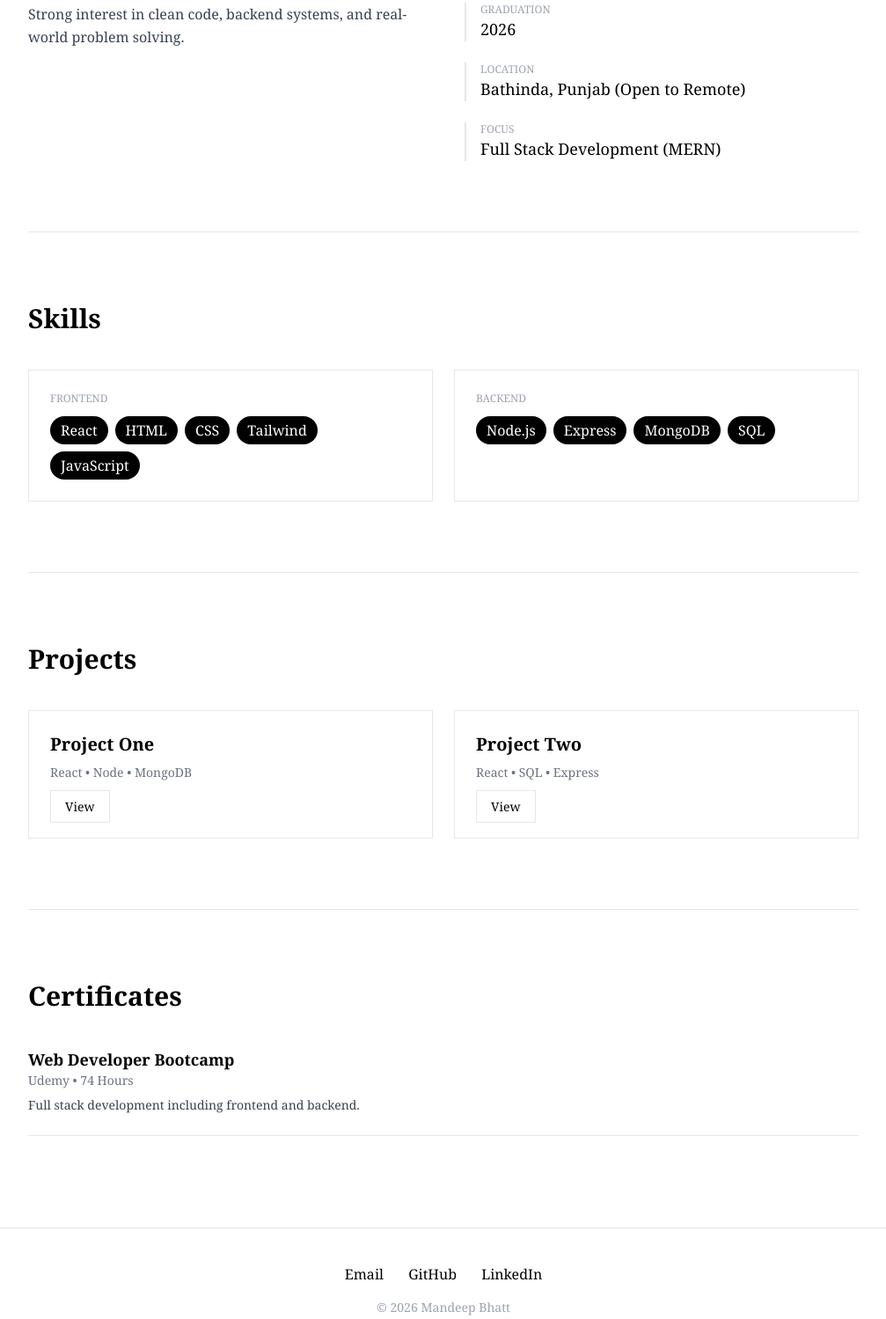
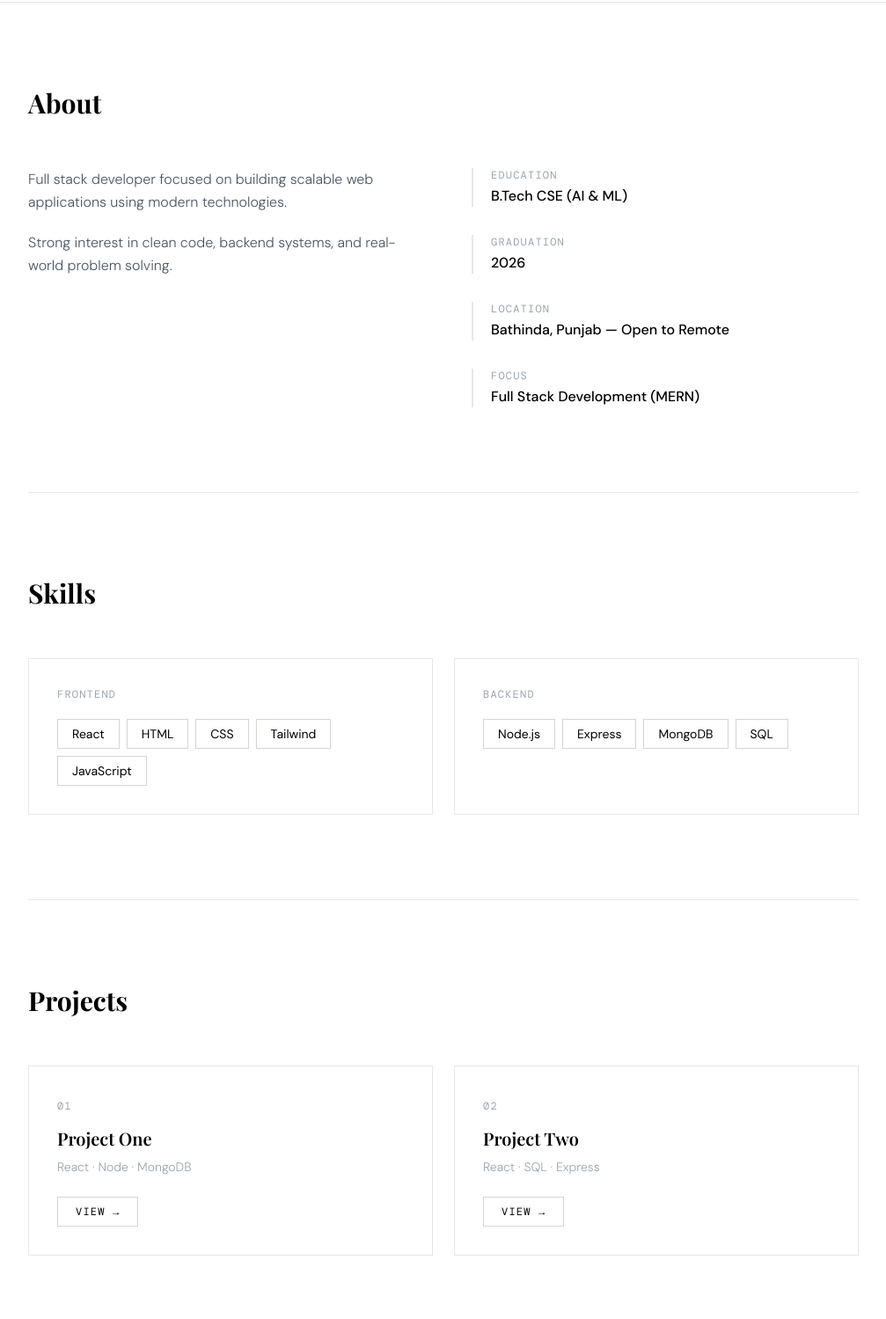
Before and after one commit to mandeeep03/My-Portfolio, a website: page public/index.html in a window 1280 px wide. Shown: the part 498-1997 px from the top of the page at 88% size, without its empty margins (136-1143 px from the left). Drawn offline with nearby package versions, Linux system fonts and the light colour scheme.

Commit message:
added tailwind

```diff
--- a/public/index.html
+++ b/public/index.html
@@ -4,142 +4,274 @@
 <head>
     <meta charset="UTF-8" />
     <meta name="viewport" content="width=device-width, initial-scale=1.0" />
-    <title>Mandeep Bhatt - Full Stack Developer</title>
+    <title>Mandeep Bhatt — Full Stack Developer</title>
     <script src="https://cdn.tailwindcss.com"></script>
+    <link
+        href="https://fonts.googleapis.com/css2?family=Playfair+Display:wght@400;600;700&family=DM+Sans:wght@300;400;500&family=DM+Mono:wght@400;500&display=swap"
+        rel="stylesheet" />
+    <style>
+        * {
+            box-sizing: border-box;
+        }
+
+        body {
+            font-family: 'DM Sans', sans-serif;
+        }
+
+        h1,
+        h2,
+        h3 {
+            font-family: 'Playfair Display', serif;
+        }
+
+        .mono {
+            font-family: 'DM Mono', monospace;
+        }
+
+        .nav-link {
+            position: relative;
+            text-decoration: none;
+        }
+
+        .nav-link::after {
+            content: '';
+            position: absolute;
+            bottom: -2px;
+            left: 0;
+            width: 0;
+            height: 1px;
+            background: #000;
+            transition: width 0.3s ease;
+        }
+
+        .nav-link:hover::after {
+            width: 100%;
+        }
+
+        @keyframes fadeUp {
+            from {
+                opacity: 0;
+                transform: translateY(24px);
+            }
+
+            to {
+                opacity: 1;
+                transform: translateY(0);
+            }
+        }
+
+        .fade-up {
+            animation: fadeUp 0.7s ease forwards;
+            opacity: 0;
+        }
+
+        .delay-1 {
+            animation-delay: 0.1s;
+        }
+
+        .delay-2 {
+            animation-delay: 0.2s;
+        }
+
+        .delay-3 {
+            animation-delay: 0.3s;
+        }
+
+        .delay-4 {
+            animation-delay: 0.4s;
+        }
+
+        .delay-5 {
+            animation-delay: 0.5s;
+        }
+
+        .skill-tag {
+            transition: background 0.2s ease, color 0.2s ease;
+        }
+
+        .skill-tag:hover {
+            background: #000;
+            color: #fff;
+        }
+
+        .project-card {
+            transition: transform 0.25s ease, box-shadow 0.25s ease;
+        }
+
+        .project-card:hover {
+            transform: translateY(-4px);
+            box-shadow: 0 12px 32px rgba(0, 0, 0, 0.1);
+        }
+
+        .view-btn {
+            transition: background 0.2s ease, color 0.2s ease, letter-spacing 0.2s ease;
+        }
+
+        .view-btn:hover {
+            background: #000;
+            color: #fff;
+            letter-spacing: 0.08em;
+        }
+
+        .border-l-bar {
+            transition: padding-left 0.2s ease;
+        }
+
+        .border-l-bar:hover {
+            padding-left: 1.5rem;
+        }
+
+        .footer-link {
+            position: relative;
+        }
+
+        .footer-link::after {
+            content: '';
+            position: absolute;
+            bottom: -2px;
+            left: 0;
+            width: 0;
+            height: 1px;
+            background: #000;
+            transition: width 0.3s ease;
+        }
+
+        .footer-link:hover::after {
+            width: 100%;
+        }
+    </style>
 </head>
 
-<body class="bg-white text-black font-serif">
+<body class="bg-white text-black antialiased">
 
-    <nav class="fixed top-10 right-10 space-x-8 text-sm font-medium">
-        <a href="#about" class="hover:underline">About</a>
-        <a href="#skills" class="hover:underline">Skills</a>
-        <a href="#projects" class="hover:underline">Projects</a>
-        <a href="#certificates" class="hover:underline">Certificates</a>
+    <nav
+        class="fixed top-0 left-0 right-0 z-50 flex justify-between items-center px-10 py-6 bg-white border-b border-gray-100">
+        <span class="mono text-xs tracking-widest text-gray-400 uppercase">MB</span>
+        <div class="flex gap-8 text-sm font-light tracking-wide">
+            <a href="#about" class="nav-link text-gray-600 hover:text-black transition-colors">About</a>
+            <a href="#skills" class="nav-link text-gray-600 hover:text-black transition-colors">Skills</a>
+            <a href="#projects" class="nav-link text-gray-600 hover:text-black transition-colors">Projects</a>
+            <a href="#certificates" class="nav-link text-gray-600 hover:text-black transition-colors">Certificates</a>
+        </div>
     </nav>
 
-    <header class="border-b px-10 py-20">
+    <header class="pt-40 pb-28 px-10 border-b border-gray-200">
         <div class="max-w-5xl mx-auto">
-            <h1 class="text-5xl font-bold tracking-tight mb-4">Mandeep Bhatt</h1>
-            <p class="uppercase tracking-widest text-gray-500 text-sm">
-                Full Stack Developer
+            <p class="mono text-xs tracking-widest text-gray-400 uppercase mb-6 fade-up delay-1">Full Stack Developer
             </p>
-            <p class="mt-2 text-gray-700">
-                Computer Science (AI & ML) • Graduating 2026
-            </p>
+            <h1 class="text-6xl md:text-7xl font-bold leading-none tracking-tight mb-6 fade-up delay-2">
+                Mandeep<br />Bhatt</h1>
+            <div class="flex items-center gap-3 fade-up delay-3">
+                <span class="w-8 h-px bg-gray-300"></span>
+                <p class="text-gray-500 text-sm font-light">Computer Science (AI & ML) · Graduating 2026</p>
+            </div>
         </div>
     </header>
 
     <main class="max-w-5xl mx-auto px-10">
 
-        <section id="about" class="py-20 border-b">
-            <h2 class="text-3xl font-bold mb-10">About</h2>
-
-            <div class="grid md:grid-cols-2 gap-12">
-                <div class="text-gray-700 leading-relaxed space-y-4">
-                    <p>
-                        Full stack developer focused on building scalable web applications using modern technologies.
-                    </p>
-                    <p>
-                        Strong interest in clean code, backend systems, and real-world problem solving.
-                    </p>
+        <section id="about" class="py-24 border-b border-gray-200">
+            <h2 class="text-3xl font-bold mb-14 fade-up">About</h2>
+            <div class="grid md:grid-cols-2 gap-16">
+                <div class="space-y-5 text-gray-600 font-light leading-relaxed text-base fade-up delay-1">
+                    <p>Full stack developer focused on building scalable web applications using modern technologies.</p>
+                    <p>Strong interest in clean code, backend systems, and real-world problem solving.</p>
                 </div>
-
-                <div class="space-y-6">
-                    <div class="border-l-2 pl-4 hover:pl-6 transition-all">
-                        <p class="text-xs uppercase text-gray-400">Education</p>
-                        <p class="text-lg font-medium">B.Tech CSE (AI & ML)</p>
+                <div class="space-y-8 fade-up delay-2">
+                    <div class="border-l-2 border-gray-200 pl-5 border-l-bar">
+                        <p class="mono text-xs uppercase tracking-widest text-gray-400 mb-1">Education</p>
+                        <p class="font-medium text-base">B.Tech CSE (AI & ML)</p>
                     </div>
-
-                    <div class="border-l-2 pl-4 hover:pl-6 transition-all">
-                        <p class="text-xs uppercase text-gray-400">Graduation</p>
-                        <p class="text-lg font-medium">2026</p>
+                    <div class="border-l-2 border-gray-200 pl-5 border-l-bar">
+                        <p class="mono text-xs uppercase tracking-widest text-gray-400 mb-1">Graduation</p>
+                        <p class="font-medium text-base">2026</p>
                     </div>
-
-                    <div class="border-l-2 pl-4 hover:pl-6 transition-all">
-                        <p class="text-xs uppercase text-gray-400">Location</p>
-                        <p class="text-lg font-medium">
-                            Bathinda, Punjab (Open to Remote)
-                        </p>
+                    <div class="border-l-2 border-gray-200 pl-5 border-l-bar">
+                        <p class="mono text-xs uppercase tracking-widest text-gray-400 mb-1">Location</p>
+                        <p class="font-medium text-base">Bathinda, Punjab — Open to Remote</p>
                     </div>
-
-                    <div class="border-l-2 pl-4 hover:pl-6 transition-all">
-                        <p class="text-xs uppercase text-gray-400">Focus</p>
-                        <p class="text-lg font-medium">
-                            Full Stack Development (MERN)
-                        </p>
+                    <div class="border-l-2 border-gray-200 pl-5 border-l-bar">
+                        <p class="mono text-xs uppercase tracking-widest text-gray-400 mb-1">Focus</p>
+                        <p class="font-medium text-base">Full Stack Development (MERN)</p>
                     </div>
                 </div>
             </div>
         </section>
 
-        <section id="skills" class="py-20 border-b">
-            <h2 class="text-3xl font-bold mb-10">Skills</h2>
-
+        <section id="skills" class="py-24 border-b border-gray-200">
+            <h2 class="text-3xl font-bold mb-14">Skills</h2>
             <div class="grid md:grid-cols-2 gap-6">
-                <div class="border p-6 hover:bg-gray-100 transition">
-                    <p class="text-xs uppercase text-gray-400 mb-3">Frontend</p>
+                <div class="border border-gray-200 p-8 hover:border-gray-400 transition-colors">
+                    <p class="mono text-xs uppercase tracking-widest text-gray-400 mb-5">Frontend</p>
                     <div class="flex flex-wrap gap-2">
-                        <span class="bg-black text-white px-3 py-1 rounded-full">React</span>
-                        <span class="bg-black text-white px-3 py-1 rounded-full">HTML</span>
-                        <span class="bg-black text-white px-3 py-1 rounded-full">CSS</span>
-                        <span class="bg-black text-white px-3 py-1 rounded-full">Tailwind</span>
-                        <span class="bg-black text-white px-3 py-1 rounded-full">JavaScript</span>
+                        <span class="skill-tag border border-gray-300 text-sm px-4 py-1.5 cursor-default">React</span>
+                        <span class="skill-tag border border-gray-300 text-sm px-4 py-1.5 cursor-default">HTML</span>
+                        <span class="skill-tag border border-gray-300 text-sm px-4 py-1.5 cursor-default">CSS</span>
+                        <span
+                            class="skill-tag border border-gray-300 text-sm px-4 py-1.5 cursor-default">Tailwind</span>
+                        <span
+                            class="skill-tag border border-gray-300 text-sm px-4 py-1.5 cursor-default">JavaScript</span>
                     </div>
                 </div>
-
-                <div class="border p-6 hover:bg-gray-100 transition">
-                    <p class="text-xs uppercase text-gray-400 mb-3">Backend</p>
+                <div class="border border-gray-200 p-8 hover:border-gray-400 transition-colors">
+                    <p class="mono text-xs uppercase tracking-widest text-gray-400 mb-5">Backend</p>
                     <div class="flex flex-wrap gap-2">
-                        <span class="bg-black text-white px-3 py-1 rounded-full">Node.js</span>
-                        <span class="bg-black text-white px-3 py-1 rounded-full">Express</span>
-                        <span class="bg-black text-white px-3 py-1 rounded-full">MongoDB</span>
-                        <span class="bg-black text-white px-3 py-1 rounded-full">SQL</span>
+                        <span class="skill-tag border border-gray-300 text-sm px-4 py-1.5 cursor-default">Node.js</span>
+                        <span class="skill-tag border border-gray-300 text-sm px-4 py-1.5 cursor-default">Express</span>
+                        <span class="skill-tag border border-gray-300 text-sm px-4 py-1.5 cursor-default">MongoDB</span>
+                        <span class="skill-tag border border-gray-300 text-sm px-4 py-1.5 cursor-default">SQL</span>
                     </div>
                 </div>
             </div>
         </section>
 
-        <section id="projects" class="py-20 border-b">
-            <h2 class="text-3xl font-bold mb-10">Projects</h2>
-
+        <section id="projects" class="py-24 border-b border-gray-200">
+            <h2 class="text-3xl font-bold mb-14">Projects</h2>
             <div class="grid md:grid-cols-2 gap-6">
-                <div class="border p-6 hover:shadow-lg transition">
-                    <h3 class="text-xl font-semibold mb-2">Project One</h3>
-                    <p class="text-gray-500 text-sm mb-4">React • Node • MongoDB</p>
-                    <a href="#" class="text-sm border px-4 py-2 hover:bg-black hover:text-white transition">View</a>
+                <div class="project-card border border-gray-200 p-8">
+                    <span class="mono text-xs text-gray-400 tracking-widest">01</span>
+                    <h3 class="text-xl font-semibold mt-3 mb-2">Project One</h3>
+                    <p class="text-gray-400 text-sm font-light mb-6">React · Node · MongoDB</p>
+                    <a href="#"
+                        class="view-btn mono text-xs border border-gray-300 px-5 py-2 tracking-widest uppercase inline-block">View
+                        →</a>
                 </div>
-
-                <div class="border p-6 hover:shadow-lg transition">
-                    <h3 class="text-xl font-semibold mb-2">Project Two</h3>
-                    <p class="text-gray-500 text-sm mb-4">React • SQL • Express</p>
-                    <a href="#" class="text-sm border px-4 py-2 hover:bg-black hover:text-white transition">View</a>
+                <div class="project-card border border-gray-200 p-8">
+                    <span class="mono text-xs text-gray-400 tracking-widest">02</span>
+                    <h3 class="text-xl font-semibold mt-3 mb-2">Project Two</h3>
+                    <p class="text-gray-400 text-sm font-light mb-6">React · SQL · Express</p>
+                    <a href="#"
+                        class="view-btn mono text-xs border border-gray-300 px-5 py-2 tracking-widest uppercase inline-block">View
+                        →</a>
                 </div>
             </div>
         </section>
 
-        <section id="certificates" class="py-20">
-            <h2 class="text-3xl font-bold mb-10">Certificates</h2>
-
-            <div class="border-b pb-6 mb-6">
-                <h3 class="text-lg font-semibold">Web Developer Bootcamp</h3>
-                <p class="text-gray-500 text-sm">Udemy • 74 Hours</p>
-                <p class="text-gray-700 mt-2 text-sm">
-                    Full stack development including frontend and backend.
-                </p>
+        <section id="certificates" class="py-24">
+            <h2 class="text-3xl font-bold mb-14">Certificates</h2>
+            <div
+                class="border-b border-gray-200 pb-8 mb-8 flex flex-col md:flex-row md:items-start md:justify-between gap-4">
+                <div>
+                    <h3 class="text-lg font-semibold mb-1">Web Developer Bootcamp</h3>
+                    <p class="text-gray-500 text-sm font-light mb-3">Udemy · 74 Hours</p>
+                    <p class="text-gray-600 text-sm font-light max-w-md">Full stack development including frontend and
+                        backend technologies.</p>
+                </div>
+                <span class="mono text-xs text-gray-300 tracking-widest self-start md:self-center">74h</span>
             </div>
         </section>
 
     </main>
 
-    <footer class="border-t py-10 text-center">
-        <div class="space-x-6">
-            <a href="#" class="hover:underline">Email</a>
-            <a href="#" class="hover:underline">GitHub</a>
-            <a href="#" class="hover:underline">LinkedIn</a>
+    <footer class="border-t border-gray-200 py-12 px-10">
+        <div class="max-w-5xl mx-auto flex flex-col md:flex-row justify-between items-center gap-6">
+            <div class="flex gap-8 text-sm font-light">
+                <a href="#" class="footer-link text-gray-600 hover:text-black transition-colors">Email</a>
+                <a href="#" class="footer-link text-gray-600 hover:text-black transition-colors">GitHub</a>
+                <a href="#" class="footer-link text-gray-600 hover:text-black transition-colors">LinkedIn</a>
+            </div>
+            <p class="mono text-xs text-gray-300 tracking-widest">© 2026 Mandeep Bhatt</p>
         </div>
-        <p class="text-gray-400 text-sm mt-4">
-            © 2026 Mandeep Bhatt
-        </p>
     </footer>
 
 </body>
```
